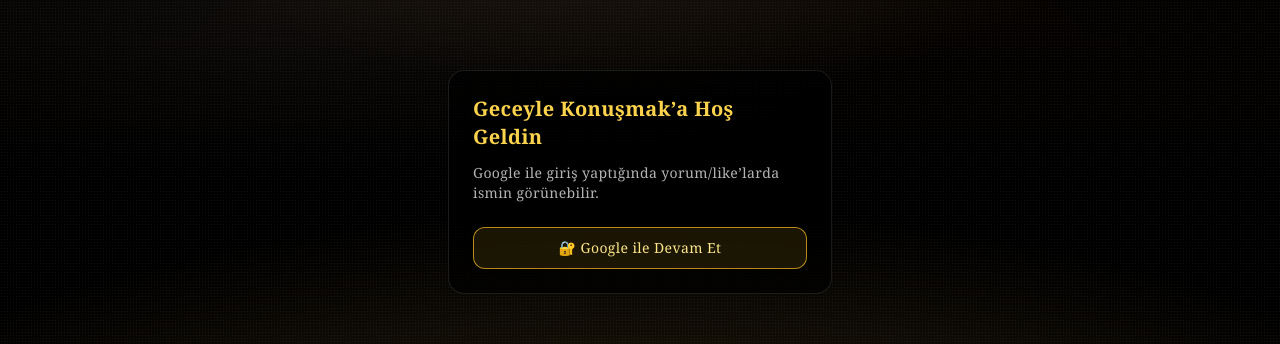
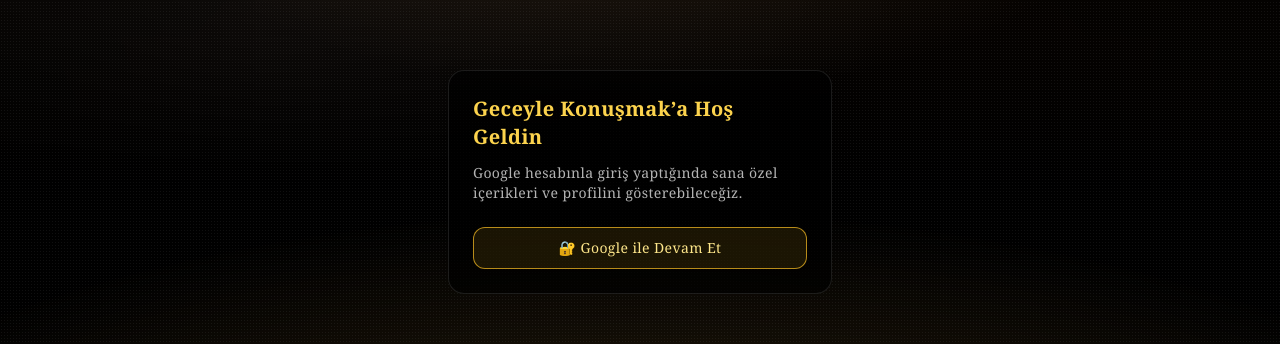
Before and after one commit to ugurlekq/geceyle-konusmak, a Next.js app: page /login in a window 1280 px wide. Shown: the part 218-562 px from the top of the page. Built offline with nearby package versions, Linux system fonts and the light colour scheme; no server answers.

Commit message:
Login işlemleri güncellendi..

```diff
--- a/pages/login.tsx
+++ b/pages/login.tsx
@@ -1,17 +1,44 @@
 // pages/login.tsx
-import { signIn, signOut, useSession } from "next-auth/react";
+'use client';
+
+import { signIn, useSession } from "next-auth/react";
 import { useRouter } from "next/router";
+import { useMemo } from "react";
 
 export default function LoginPage() {
+    const router = useRouter();
     const { data: session, status } = useSession();
-    const router = useRouter();
-    const mode = router.query.mode === "signup" ? "signup" : "signin";
+
+    // mode & error parametrelerini güvenli oku
+    const mode = useMemo(() => {
+        const m = router.query.mode;
+        return m === "signup" ? "signup" : "signin";
+    }, [router.query.mode]);
+
+    const err = useMemo(() => {
+        const e = router.query.error;
+        return typeof e === "string" ? e : null;
+    }, [router.query.error]);
 
     if (status === "loading") {
-        return <div className="min-h-screen flex items-center justify-center text-white/60">Yükleniyor...</div>;
+        return (
+            <div className="min-h-screen flex items-center justify-center text-white/60">
+                Yükleniyor...
+            </div>
+        );
     }
 
-    // SIGN UP -> under construction
+    // Giriş yaptıysa profile’a (veya /)
+    if (session) {
+        router.replace("/profile");
+        return (
+            <div className="min-h-screen flex items-center justify-center text-white/60">
+                Yönlendiriliyor...
+            </div>
+        );
+    }
+
+    // ✅ SIGN UP -> under construction
     if (mode === "signup") {
         return (
             <div className="min-h-screen flex items-center justify-center px-4">
@@ -20,6 +47,13 @@
                     <p className="text-sm text-white/70 mb-6">
                         Sign up akışı şu an yapım aşamasında. Şimdilik Google ile giriş açıyoruz.
                     </p>
+
+                    {err && (
+                        <div className="mb-4 rounded-xl border border-red-500/20 bg-red-500/10 px-3 py-2 text-sm text-red-200">
+                            Giriş hatası: {err}
+                        </div>
+                    )}
+
                     <button
                         onClick={() => router.push("/login?mode=signin")}
                         className="w-full rounded-xl border border-amber-400/70 bg-amber-400/10 hover:bg-amber-400/20 text-amber-200 px-4 py-2.5 text-sm transition"
@@ -31,37 +65,29 @@
         );
     }
 
-    // SIGN IN
-    if (!session) {
-        return (
-            <div className="min-h-screen flex items-center justify-center px-4">
-                <div className="max-w-sm w-full rounded-2xl border border-white/10 bg-black/70 p-6">
-                    <h1 className="text-xl text-amber-300 font-semibold mb-3">Geceyle Konuşmak’a Hoş Geldin</h1>
-                    <p className="text-sm text-white/70 mb-6">
-                        Google ile giriş yaptığında yorum/like’larda ismin görünebilir.
-                    </p>
+    // ✅ SIGN IN ekranı (Google ile devam)
+    return (
+        <div className="min-h-screen flex items-center justify-center px-4">
+            <div className="max-w-sm w-full rounded-2xl border border-white/10 bg-black/70 p-6">
+                <h1 className="text-xl text-amber-300 font-semibold mb-3">
+                    Geceyle Konuşmak’a Hoş Geldin
+                </h1>
 
-                    <button
-                        onClick={() => signIn("google", { callbackUrl: "/profile" })}
-                        className="w-full rounded-xl border border-amber-400/70 bg-amber-400/10 hover:bg-amber-400/20 text-amber-200 px-4 py-2.5 text-sm transition"
-                    >
-                        🔐 Google ile Devam Et
-                    </button>
-                </div>
-            </div>
-        );
-    }
+                <p className="text-sm text-white/70 mb-6">
+                    Google hesabınla giriş yaptığında sana özel içerikleri ve profilini gösterebileceğiz.
+                </p>
 
-    // Logged in
-    return (
-        <div className="min-h-screen flex items-center justify-center px-4 text-center">
-            <div>
-                <h2 className="text-amber-300 text-xl mb-2">Hoş geldin, {session.user?.name || session.user?.email}</h2>
+                {err && (
+                    <div className="mb-4 rounded-xl border border-red-500/20 bg-red-500/10 px-3 py-2 text-sm text-red-200">
+                        Giriş hatası: {err}
+                    </div>
+                )}
+
                 <button
-                    onClick={() => signOut({ callbackUrl: "/" })}
-                    className="rounded-xl border border-white/20 px-4 py-2 text-sm hover:bg-white/10"
+                    onClick={() => signIn("google", { callbackUrl: "/" })}
+                    className="w-full rounded-xl border border-amber-400/70 bg-amber-400/10 hover:bg-amber-400/20 text-amber-200 px-4 py-2.5 text-sm flex items-center justify-center gap-2 transition"
                 >
-                    Çıkış Yap
+                    🔐 Google ile Devam Et
                 </button>
             </div>
         </div>
```
